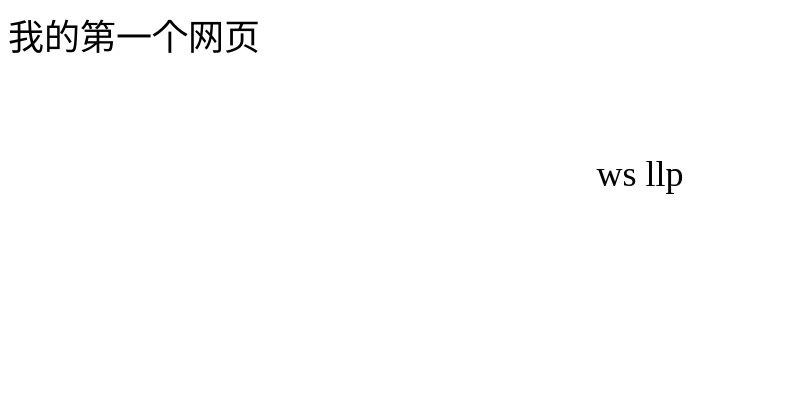
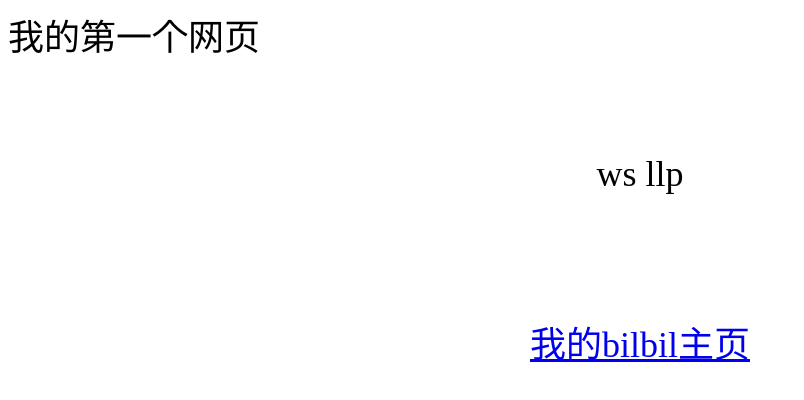
Before and after one commit to gougouchaoren/pudding, a plain HTML site: page index.html in a window 1280 px wide. Shown: the whole page, without its empty margins (0-804 px from the left). Drawn offline with Linux system fonts and the light colour scheme.

Commit message:
Update index.html

```diff
--- a/index.html
+++ b/index.html
@@ -9,5 +9,7 @@
 <marquee behavior="alternate" direction="right" scrollamount="6" loop="-1">我的第一个网页</marquee>
 	<Br><Br><Br>
 		ws llp
+	<Br><Br><Br>
+	<p><a href="https://space.bilibili.com/690010105?spm_id_from=333.1007.0.0">我的bilbil主页</a></p>
 </body>
 </html>
```
